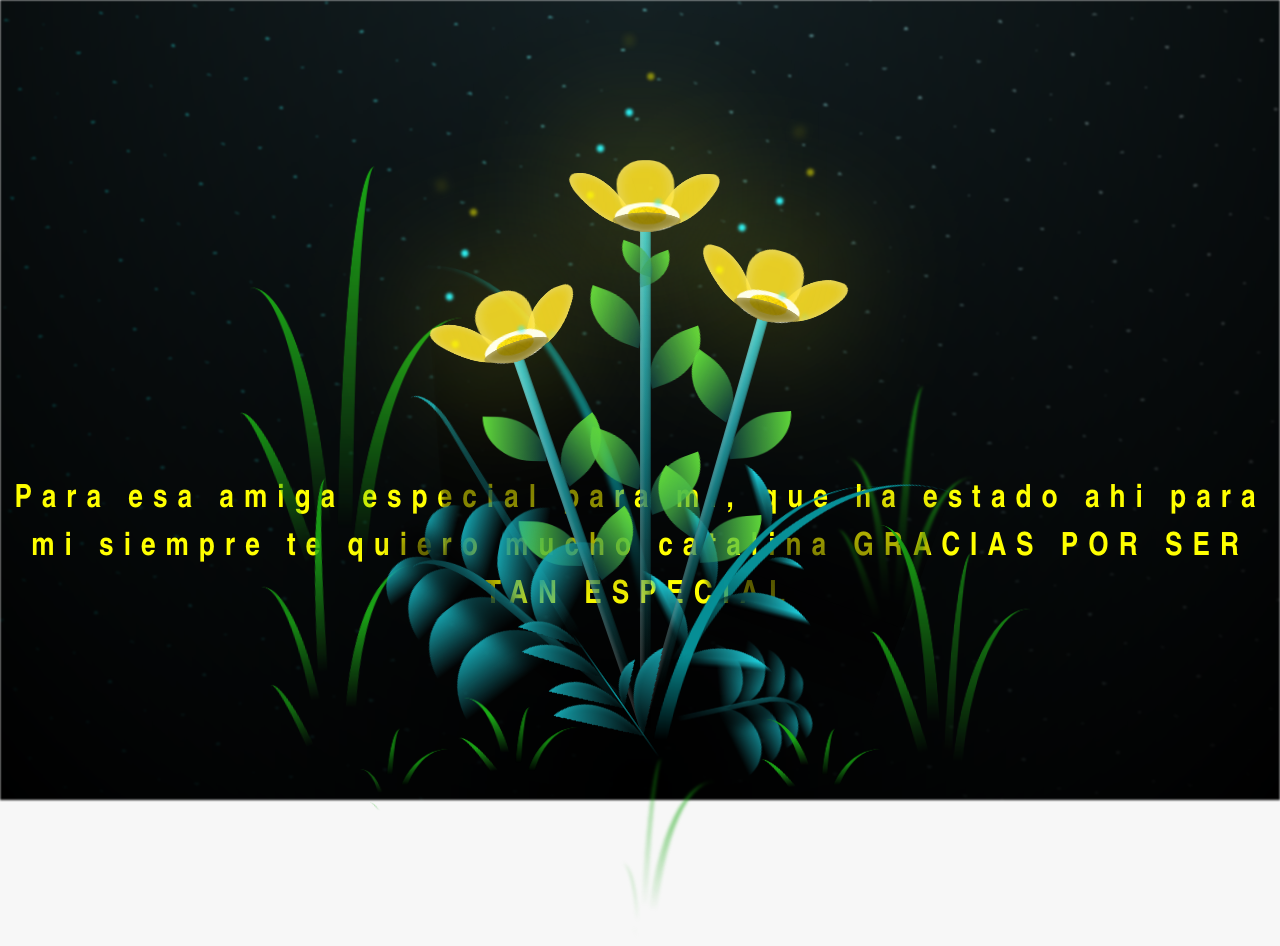
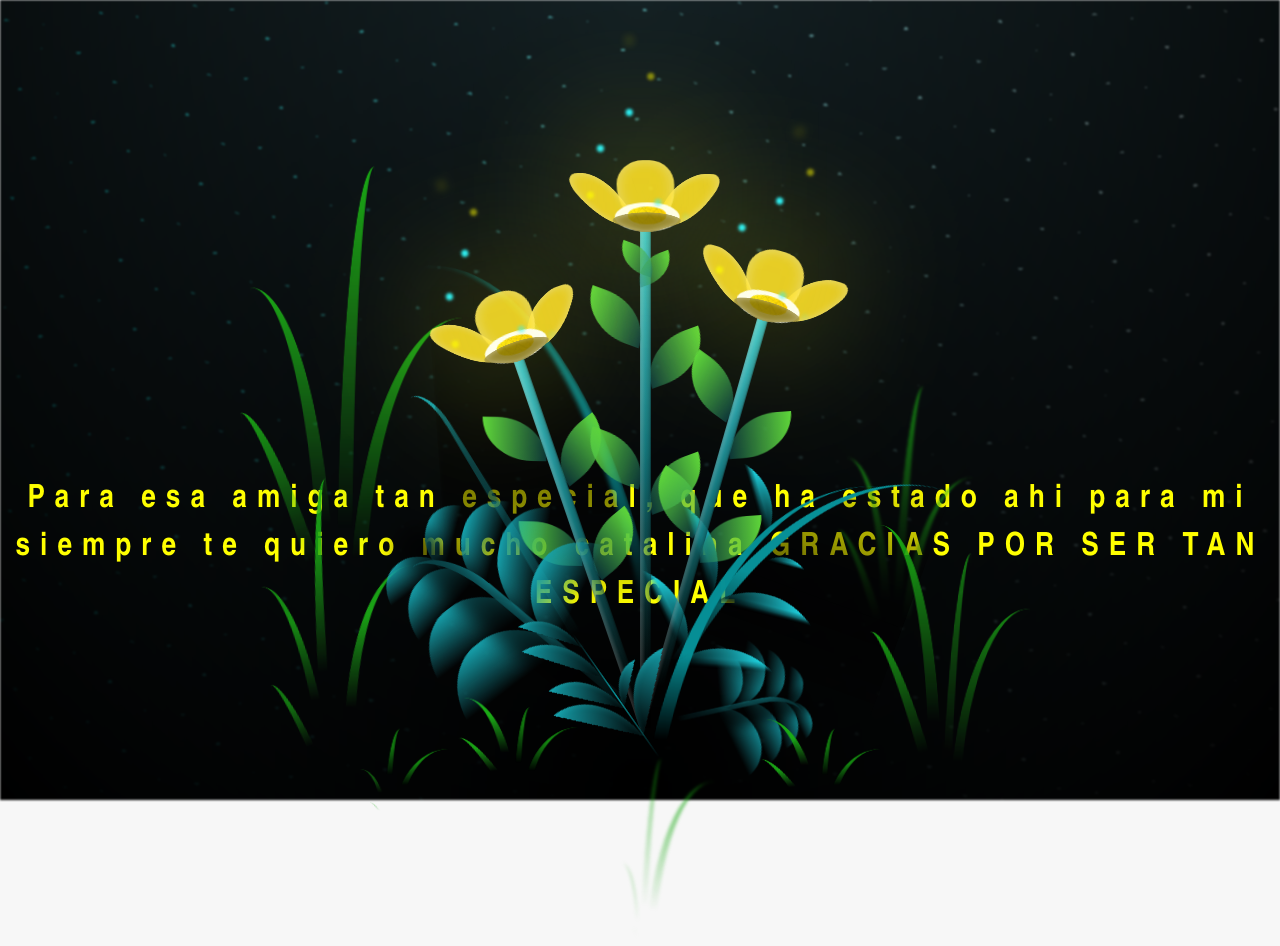
Before and after one commit to Poka17/marianmuack, a plain HTML site: page flower.html in a window 1280 px wide. Drawn offline with Linux system fonts and the light colour scheme.

Commit message:
Update flower.html

```diff
--- a/flower.html
+++ b/flower.html
@@ -14,7 +14,7 @@
 
     </div>
 
-    <h1 class="titulo">Para esa amiga especial para mi, que ha estado ahi para mi siempre te quiero mucho catalina GRACIAS POR SER TAN ESPECIAL</h1>
+    <h1 class="titulo">Para esa amiga tan especial, que ha estado ahi para mi siempre te quiero mucho catalina GRACIAS POR SER TAN ESPECIAL</h1>
     <div class="night"></div>
     <div class="flowers">
       <div class="flower flower--1">
```
